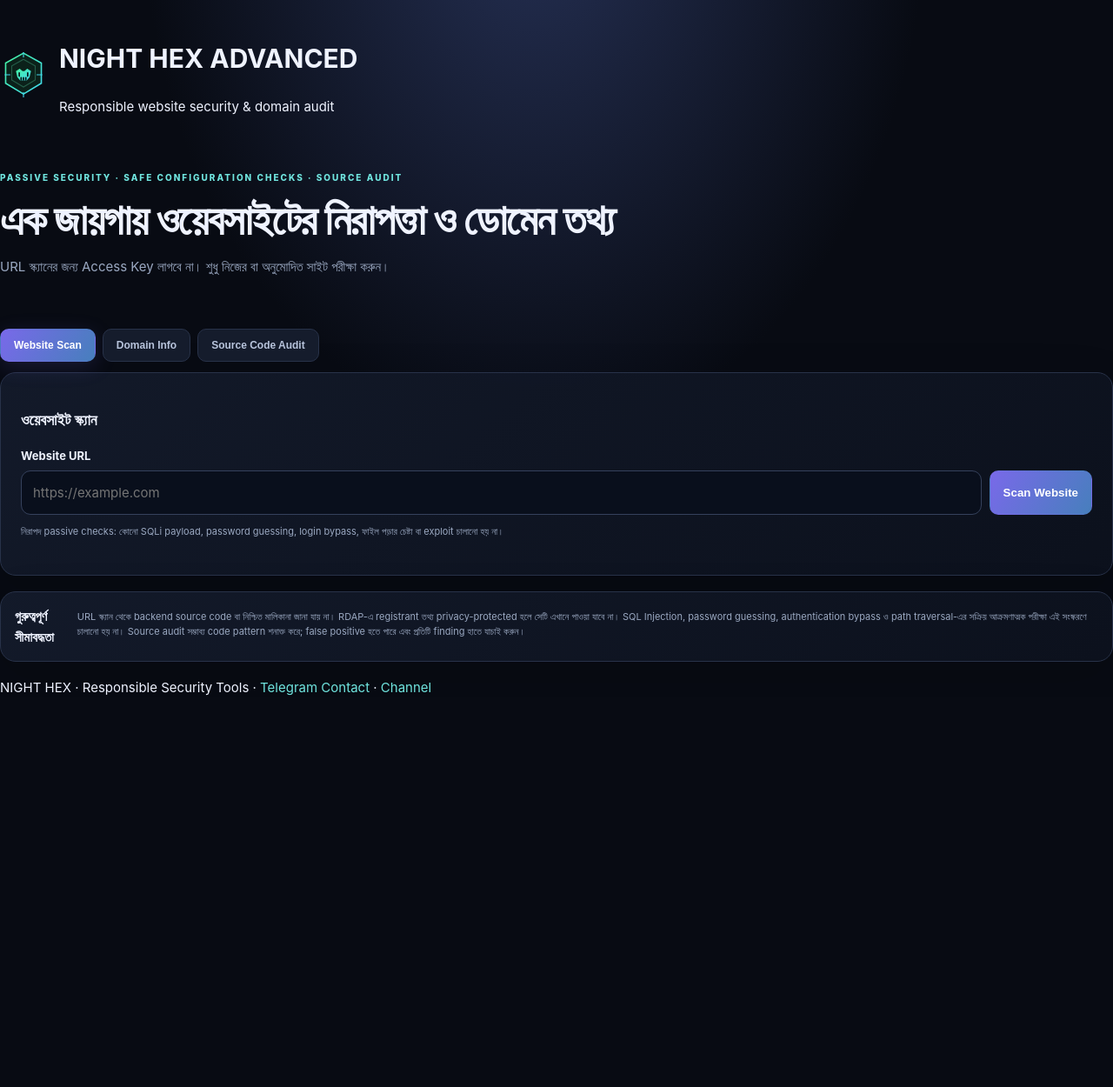
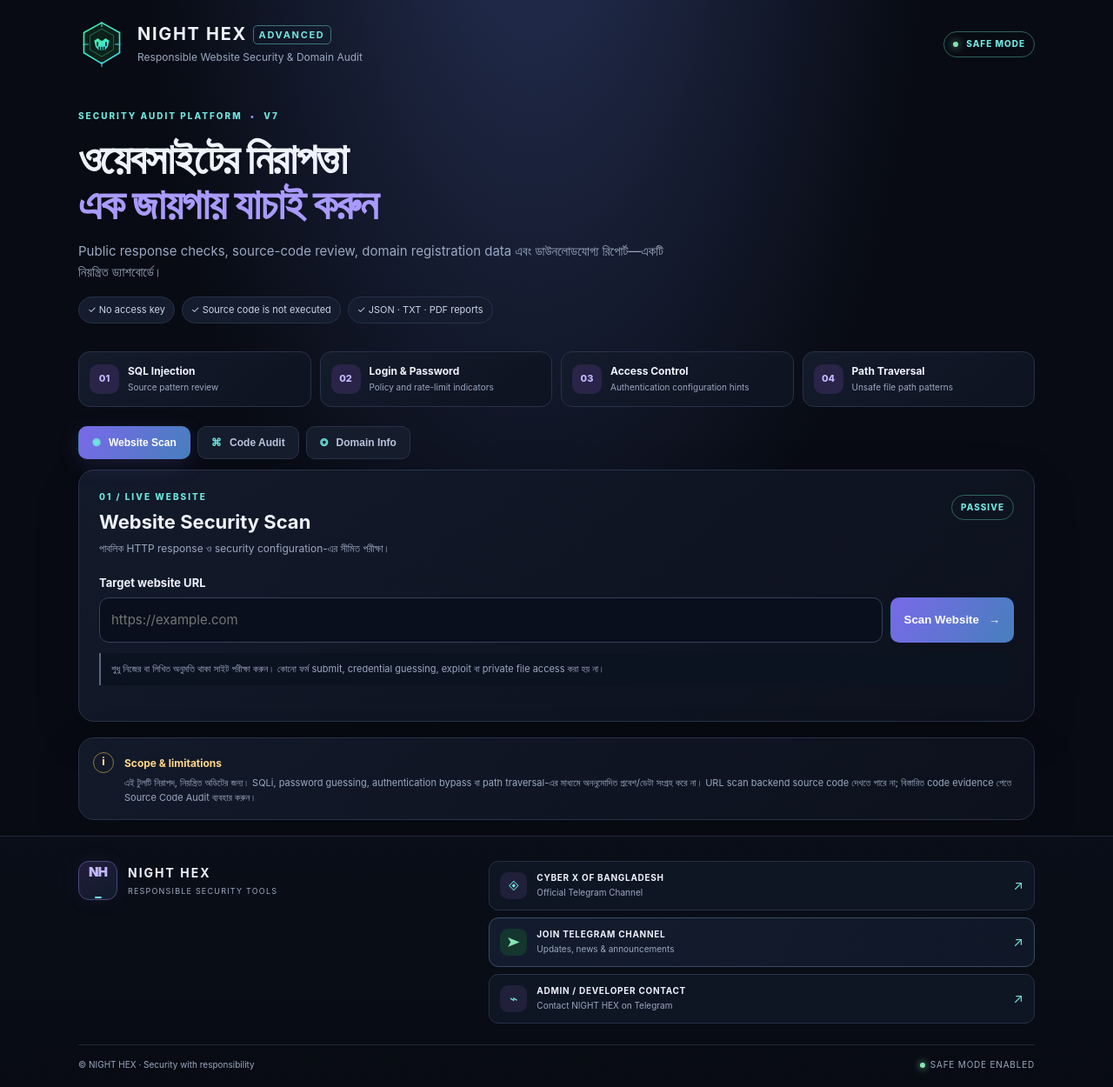
Before and after one commit to nighthexx/nighthexweb, a Flask app: page / in a window 1280 px wide. Shown: the whole page at 87% size. Before the commit the page ends 800 px from the top, so only its background shows below. Run offline with Flask 3, Linux system fonts and the light colour scheme.

Commit message:
Add files via upload

```diff
--- a/templates/index.html
+++ b/templates/index.html
@@ -1,6 +1,76 @@
-<!doctype html><html lang="bn"><head><meta charset="utf-8"><meta name="viewport" content="width=device-width,initial-scale=1"><meta name="theme-color" content="#090b14"><title>NIGHT HEX Advanced</title><link rel="stylesheet" href="{{ url_for('static',filename='style.css') }}"></head><body><header class="top"><img src="{{ url_for('static',filename='logo.svg') }}" alt="NIGHT HEX" class="logo"><div><h1>NIGHT HEX <span>ADVANCED</span></h1><p>Responsible website security & domain audit</p></div></header><main><section class="hero"><div class="eyebrow">PASSIVE SECURITY · SAFE CONFIGURATION CHECKS · SOURCE AUDIT</div><h2>এক জায়গায় ওয়েবসাইটের নিরাপত্তা ও ডোমেন তথ্য</h2><p>URL স্ক্যানের জন্য Access Key লাগবে না। শুধু নিজের বা অনুমোদিত সাইট পরীক্ষা করুন।</p></section>
-<nav class="tabs"><button class="tab active" data-tab="scan">Website Scan</button><button class="tab" data-tab="domain">Domain Info</button><button class="tab" data-tab="audit">Source Code Audit</button></nav>
-<section class="panel tabpanel" id="tab-scan"><h3>ওয়েবসাইট স্ক্যান</h3><label for="url">Website URL</label><div class="inputrow"><input id="url" type="url" placeholder="https://example.com" autocomplete="url"><button id="scanBtn" class="primary">Scan Website</button></div><p class="muted">নিরাপদ passive checks: কোনো SQLi payload, password guessing, login bypass, ফাইল পড়ার চেষ্টা বা exploit চালানো হয় না।</p><div id="scanResult" class="result"></div></section>
-<section class="panel tabpanel hidden" id="tab-domain"><h3>Domain registration lookup</h3><label for="domain">ডোমেন নাম</label><div class="inputrow"><input id="domain" placeholder="example.com" autocomplete="off"><button id="domainBtn" class="primary">Lookup Domain</button></div><p class="muted">শুধু পাবলিক RDAP রেকর্ড দেখাবে। গোপন/রেড্যাক্ট করা ব্যক্তিগত তথ্য বাইপাস করা হবে না।</p><div id="domainResult" class="result"></div></section>
-<section class="panel tabpanel hidden" id="tab-audit"><h3>Source Code Audit</h3><p>নিজের বা অনুমোদিত প্রকল্পের ZIP আপলোড করুন। কোড execute হবে না; SQL query concatenation, দুর্বল password hashing, path traversal, authentication/session configuration এবং hardcoded secret-এর সম্ভাব্য pattern খুঁজবে। এটি static scan—কোড execute হবে না।</p><form id="auditForm"><input type="hidden" name="csrf" value="{{ csrf }}"><label for="sourceZip">Source ZIP (সর্বোচ্চ 8 MB)</label><input id="sourceZip" name="source_zip" type="file" accept=".zip" required><button class="primary" type="submit" id="auditBtn">Audit Source ZIP</button></form><div id="auditResult" class="result"></div></section>
-<section class="notice"><strong>গুরুত্বপূর্ণ সীমাবদ্ধতা</strong><p>URL স্ক্যান থেকে backend source code বা নিশ্চিত মালিকানা জানা যায় না। RDAP-এ registrant তথ্য privacy-protected হলে সেটি এখানে পাওয়া যাবে না। SQL Injection, password guessing, authentication bypass ও path traversal-এর সক্রিয় আক্রমণাত্মক পরীক্ষা এই সংস্করণে চালানো হয় না। Source audit সম্ভাব্য code pattern শনাক্ত করে; false positive হতে পারে এবং প্রতিটি finding হাতে যাচাই করুন।</p></section></main><footer>NIGHT HEX · Responsible Security Tools · <a href="{{ telegram_url }}" target="_blank" rel="noopener">Telegram Contact</a> · <a href="{{ channel_url }}" target="_blank" rel="noopener">Channel</a></footer><script>window.NH_CSRF={{ csrf|tojson }};</script><script src="{{ url_for('static',filename='app.js') }}" defer></script></body></html>
+<!doctype html>
+<html lang="bn">
+<head>
+  <meta charset="utf-8"><meta name="viewport" content="width=device-width,initial-scale=1">
+  <meta name="theme-color" content="#090b14"><meta name="description" content="NIGHT HEX responsible website security and source code audit">
+  <title>NIGHT HEX | Advanced Security Audit</title>
+  <link rel="stylesheet" href="{{ url_for('static',filename='style.css') }}">
+</head>
+<body>
+<header class="top shell">
+  <img src="{{ url_for('static',filename='logo.svg') }}" alt="NIGHT HEX" class="logo">
+  <div class="brand"><h1>NIGHT HEX <span>ADVANCED</span></h1><p>Responsible Website Security & Domain Audit</p></div>
+  <div class="live"><i></i> SAFE MODE</div>
+</header>
+<main class="shell">
+  <section class="hero">
+    <div class="eyebrow">SECURITY AUDIT PLATFORM <span>•</span> V7</div>
+    <h2>ওয়েবসাইটের নিরাপত্তা<br><em>এক জায়গায় যাচাই করুন</em></h2>
+    <p>Public response checks, source-code review, domain registration data এবং ডাউনলোডযোগ্য রিপোর্ট—একটি নিয়ন্ত্রিত ড্যাশবোর্ডে।</p>
+    <div class="hero-pills"><span>✓ No access key</span><span>✓ Source code is not executed</span><span>✓ JSON · TXT · PDF reports</span></div>
+  </section>
+
+  <section class="feature-grid" aria-label="Audit categories">
+    <article class="feature"><span class="feature-icon">01</span><div><b>SQL Injection</b><small>Source pattern review</small></div></article>
+    <article class="feature"><span class="feature-icon">02</span><div><b>Login & Password</b><small>Policy and rate-limit indicators</small></div></article>
+    <article class="feature"><span class="feature-icon">03</span><div><b>Access Control</b><small>Authentication configuration hints</small></div></article>
+    <article class="feature"><span class="feature-icon">04</span><div><b>Path Traversal</b><small>Unsafe file path patterns</small></div></article>
+  </section>
+
+  <nav class="tabs" aria-label="Tools">
+    <button class="tab active" data-tab="scan"><span>◉</span> Website Scan</button>
+    <button class="tab" data-tab="audit"><span>⌘</span> Code Audit</button>
+    <button class="tab" data-tab="domain"><span>◎</span> Domain Info</button>
+  </nav>
+
+  <section class="panel tabpanel" id="tab-scan">
+    <div class="panel-head"><div><div class="kicker">01 / LIVE WEBSITE</div><h3>Website Security Scan</h3><p>পাবলিক HTTP response ও security configuration-এর সীমিত পরীক্ষা।</p></div><span class="status-chip">PASSIVE</span></div>
+    <label for="url">Target website URL</label>
+    <div class="inputrow"><input id="url" type="url" placeholder="https://example.com" autocomplete="url"><button id="scanBtn" class="primary">Scan Website <span>→</span></button></div>
+    <div class="helper">শুধু নিজের বা লিখিত অনুমতি থাকা সাইট পরীক্ষা করুন। কোনো ফর্ম submit, credential guessing, exploit বা private file access করা হয় না।</div>
+    <div class="result" id="scanResult" aria-live="polite"></div>
+  </section>
+
+  <section class="panel tabpanel hidden" id="tab-audit">
+    <div class="panel-head"><div><div class="kicker">02 / SOURCE INSPECTION</div><h3>Source Code Audit</h3><p>সোর্স ZIP-এ সম্ভাব্য ঝুঁকিপূর্ণ কোড-প্যাটার্ন খুঁজুন।</p></div><span class="status-chip">STATIC</span></div>
+    <div class="audit-categories">
+      <div><b>SQL Injection</b><small>Dynamic query construction</small></div><div><b>Password Guessing</b><small>Rate-limit / lockout indicators</small></div><div><b>Authentication</b><small>Session and route configuration</small></div><div><b>Path Traversal</b><small>User-controlled file paths</small></div>
+    </div>
+    <form id="auditForm"><input type="hidden" name="csrf" value="{{ csrf }}"><label for="sourceZip">Source ZIP file <small>(সর্বোচ্চ 8 MB)</small></label><input id="sourceZip" name="source_zip" type="file" accept=".zip" required><button class="primary" type="submit" id="auditBtn">Audit Source ZIP <span>→</span></button></form>
+    <div class="helper">ZIP-এর কোড execute করা হয় না। Pattern match সম্ভাব্য ইঙ্গিত—প্রতিটি ফলাফল হাতে যাচাই করা দরকার।</div>
+    <div class="result" id="auditResult" aria-live="polite"></div>
+  </section>
+
+  <section class="panel tabpanel hidden" id="tab-domain">
+    <div class="panel-head"><div><div class="kicker">03 / PUBLIC REGISTRATION DATA</div><h3>Domain Information</h3><p>পাবলিক RDAP রেকর্ড থেকে ডোমেনের তথ্য দেখুন।</p></div><span class="status-chip">RDAP</span></div>
+    <label for="domain">Domain name</label><div class="inputrow"><input id="domain" placeholder="example.com" autocomplete="off"><button id="domainBtn" class="primary">Lookup Domain <span>→</span></button></div>
+    <div class="helper">শুধু প্রকাশ্যে উপলভ্য তথ্য দেখানো হবে। Privacy-redacted ব্যক্তিগত তথ্য বাইপাস করা হবে না।</div>
+    <div class="result" id="domainResult" aria-live="polite"></div>
+  </section>
+
+  <section class="notice"><div class="notice-icon">i</div><div><b>Scope & limitations</b><p>এই টুলটি নিরাপদ, নিয়ন্ত্রিত অডিটের জন্য। SQLi, password guessing, authentication bypass বা path traversal-এর মাধ্যমে অননুমোদিত প্রবেশ/ডেটা সংগ্রহ করে না। URL scan backend source code দেখতে পারে না; বিস্তারিত code evidence পেতে Source Code Audit ব্যবহার করুন।</p></div></section>
+</main>
+<footer class="site-footer">
+  <div class="footer-brand">
+    <div class="footer-mark">NH<span>_</span></div>
+    <div><strong>NIGHT HEX</strong><small>RESPONSIBLE SECURITY TOOLS</small></div>
+  </div>
+  <div class="footer-links">
+    <a class="footer-link" href="{{ channel_url }}" target="_blank" rel="noopener noreferrer"><span class="footer-link-icon">◈</span><span><strong>CYBER X OF BANGLADESH</strong><small>Official Telegram Channel</small></span><span class="footer-arrow">↗</span></a>
+    <a class="footer-link join-link" href="{{ channel_url }}" target="_blank" rel="noopener noreferrer"><span class="footer-link-icon">➤</span><span><strong>JOIN TELEGRAM CHANNEL</strong><small>Updates, news & announcements</small></span><span class="footer-arrow">↗</span></a>
+    <a class="footer-link" href="{{ telegram_url }}" target="_blank" rel="noopener noreferrer"><span class="footer-link-icon">⌁</span><span><strong>ADMIN / DEVELOPER CONTACT</strong><small>Contact NIGHT HEX on Telegram</small></span><span class="footer-arrow">↗</span></a>
+  </div>
+  <div class="footer-bottom"><span>© NIGHT HEX · Security with responsibility</span><span class="footer-status"><i></i> SAFE MODE ENABLED</span></div>
+</footer>
+<script>window.NH_CSRF={{ csrf|tojson }};</script><script src="{{ url_for('static',filename='app.js') }}" defer></script>
+</body></html>
```
